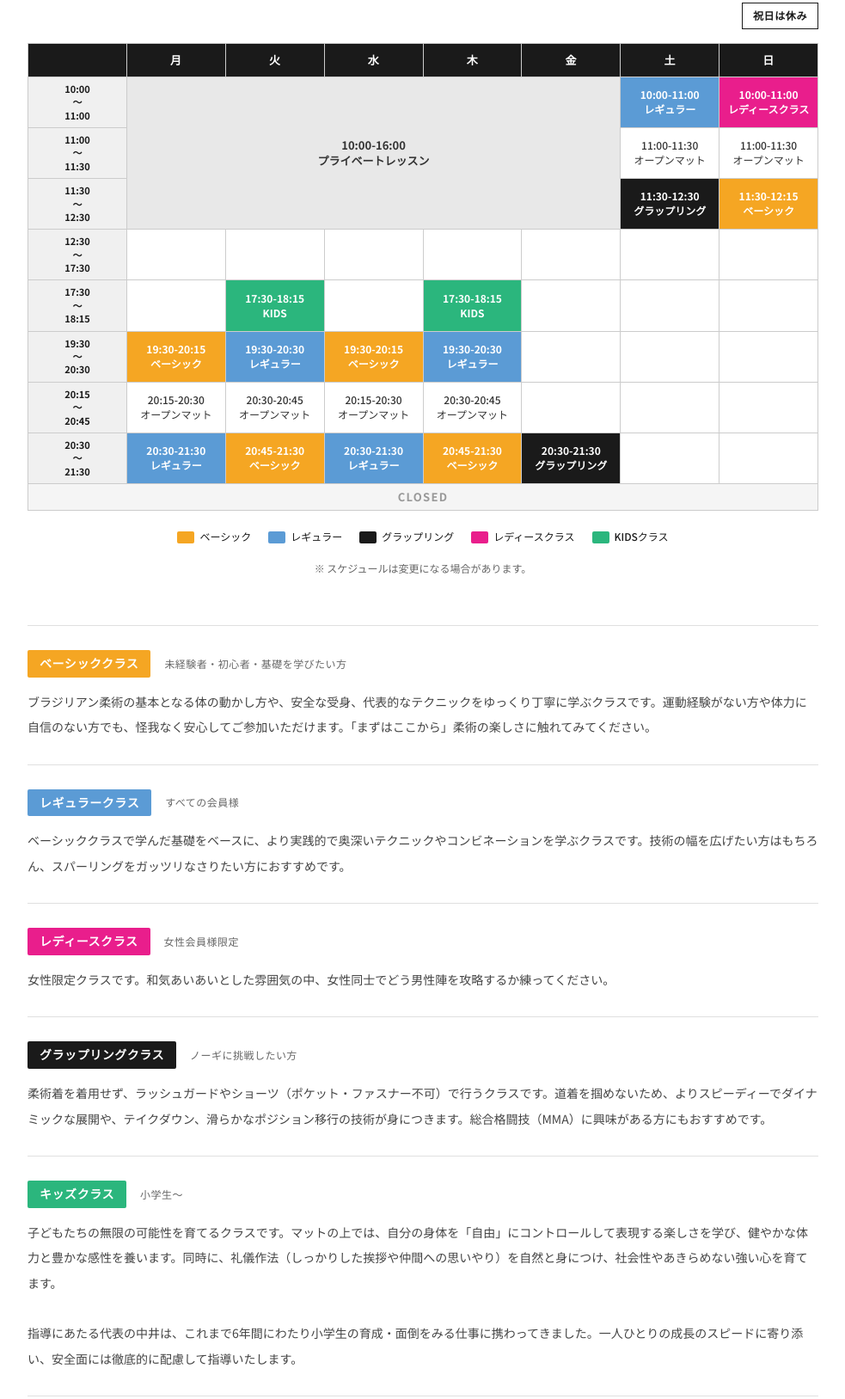
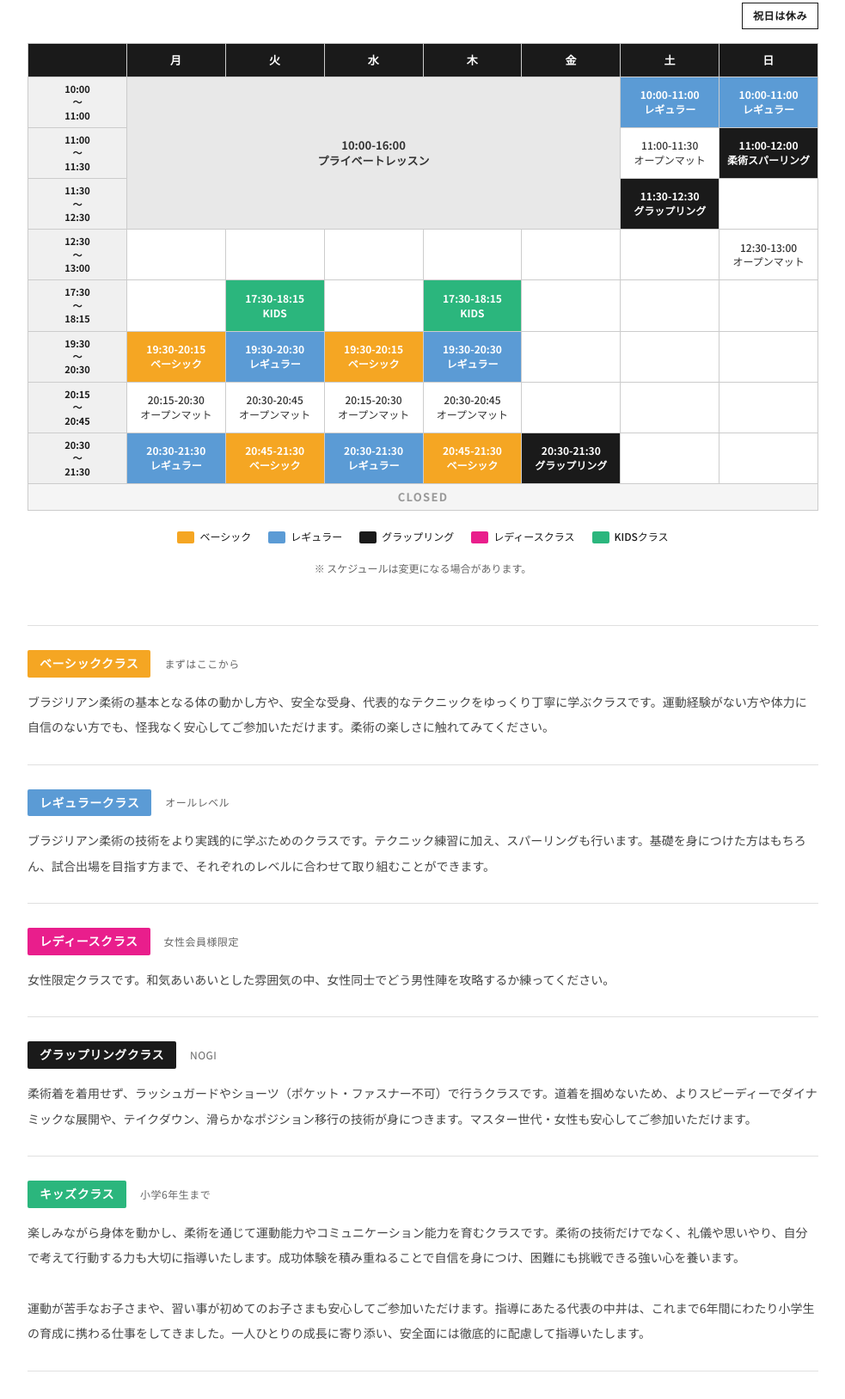
Before and after one commit to mrx-lab13/test, a plain HTML site: page schedule.html in a window 1280 px wide. Shown: the part 225-1852 px from the top of the page at 86% size, without its empty margins (148-1131 px from the left). Drawn offline with Linux system fonts and the light colour scheme.

Commit message:
Add files via upload

```diff
--- a/schedule.html
+++ b/schedule.html
@@ -307,31 +307,31 @@
                 <td class="col-time">10:00<br>〜<br>11:00</td>
                 <td class="private" rowspan="3" colspan="5">10:00-16:00<br>プライベートレッスン</td>
                 <td class="regular">10:00-11:00<br>レギュラー</td>
-                <td class="ladies">10:00-11:00<br>レディースクラス</td>
+                <td class="regular">10:00-11:00<br>レギュラー</td>
               </tr>
 
               <tr>
                 <td class="col-time">11:00<br>〜<br>11:30</td>
                 <td class="openmat">11:00-11:30<br>オープンマット</td>
-                <td class="openmat">11:00-11:30<br>オープンマット</td>
+                <td class="grappling">11:00-12:00<br>柔術スパーリング</td>
               </tr>
 
               <tr>
                 <td class="col-time">11:30<br>〜<br>12:30</td>
                 <td class="grappling">11:30-12:30<br>グラップリング</td>
-                <td class="basic">11:30-12:15<br>ベーシック</td>
+                <td class="empty"></td>
               </tr>
 
               <!-- 空白帯 -->
               <tr>
-                <td class="col-time">12:30<br>〜<br>17:30</td>
+                <td class="col-time">12:30<br>〜<br>13:00</td>
                 <td class="empty"></td>
                 <td class="empty"></td>
                 <td class="empty"></td>
                 <td class="empty"></td>
                 <td class="empty"></td>
                 <td class="empty"></td>
-                <td class="empty"></td>
+                <td class="openmat">12:30-13:00<br>オープンマット</td>
               </tr>
 
               <!-- KIDS -->
@@ -408,17 +408,17 @@
           <div class="class-desc-item">
             <div class="class-desc-header basic-header">
               <span class="class-desc-tag">ベーシッククラス</span>
-              <span class="class-desc-target">未経験者・初心者・基礎を学びたい方</span>
+              <span class="class-desc-target">まずはここから</span>
             </div>
-            <p class="class-desc-body">ブラジリアン柔術の基本となる体の動かし方や、安全な受身、代表的なテクニックをゆっくり丁寧に学ぶクラスです。運動経験がない方や体力に自信のない方でも、怪我なく安心してご参加いただけます。「まずはここから」柔術の楽しさに触れてみてください。</p>
+            <p class="class-desc-body">ブラジリアン柔術の基本となる体の動かし方や、安全な受身、代表的なテクニックをゆっくり丁寧に学ぶクラスです。運動経験がない方や体力に自信のない方でも、怪我なく安心してご参加いただけます。柔術の楽しさに触れてみてください。</p>
           </div>
 
           <div class="class-desc-item">
             <div class="class-desc-header regular-header">
               <span class="class-desc-tag">レギュラークラス</span>
-              <span class="class-desc-target">すべての会員様</span>
+              <span class="class-desc-target">オールレベル</span>
             </div>
-            <p class="class-desc-body">ベーシッククラスで学んだ基礎をベースに、より実践的で奥深いテクニックやコンビネーションを学ぶクラスです。技術の幅を広げたい方はもちろん、スパーリングをガッツリなさりたい方におすすめです。</p>
+            <p class="class-desc-body">ブラジリアン柔術の技術をより実践的に学ぶためのクラスです。テクニック練習に加え、スパーリングも行います。基礎を身につけた方はもちろん、試合出場を目指す方まで、それぞれのレベルに合わせて取り組むことができます。</p>
           </div>
 
           <div class="class-desc-item">
@@ -432,17 +432,17 @@
           <div class="class-desc-item">
             <div class="class-desc-header grappling-header">
               <span class="class-desc-tag">グラップリングクラス</span>
-              <span class="class-desc-target">ノーギに挑戦したい方</span>
+              <span class="class-desc-target">NOGI</span>
             </div>
-            <p class="class-desc-body">柔術着を着用せず、ラッシュガードやショーツ（ポケット・ファスナー不可）で行うクラスです。道着を掴めないため、よりスピーディーでダイナミックな展開や、テイクダウン、滑らかなポジション移行の技術が身につきます。総合格闘技（MMA）に興味がある方にもおすすめです。</p>
+            <p class="class-desc-body">柔術着を着用せず、ラッシュガードやショーツ（ポケット・ファスナー不可）で行うクラスです。道着を掴めないため、よりスピーディーでダイナミックな展開や、テイクダウン、滑らかなポジション移行の技術が身につきます。マスター世代・女性も安心してご参加いただけます。</p>
           </div>
 
           <div class="class-desc-item">
             <div class="class-desc-header kids-header">
               <span class="class-desc-tag">キッズクラス</span>
-              <span class="class-desc-target">小学生〜</span>
+              <span class="class-desc-target">小学6年生まで</span>
             </div>
-            <p class="class-desc-body">子どもたちの無限の可能性を育てるクラスです。マットの上では、自分の身体を「自由」にコントロールして表現する楽しさを学び、健やかな体力と豊かな感性を養います。同時に、礼儀作法（しっかりした挨拶や仲間への思いやり）を自然と身につけ、社会性やあきらめない強い心を育てます。<br><br>指導にあたる代表の中井は、これまで6年間にわたり小学生の育成・面倒をみる仕事に携わってきました。一人ひとりの成長のスピードに寄り添い、安全面には徹底的に配慮して指導いたします。</p>
+            <p class="class-desc-body">楽しみながら身体を動かし、柔術を通じて運動能力やコミュニケーション能力を育むクラスです。柔術の技術だけでなく、礼儀や思いやり、自分で考えて行動する力も大切に指導いたします。成功体験を積み重ねることで自信を身につけ、困難にも挑戦できる強い心を養います。<br><br>運動が苦手なお子さまや、習い事が初めてのお子さまも安心してご参加いただけます。指導にあたる代表の中井は、これまで6年間にわたり小学生の育成に携わる仕事をしてきました。一人ひとりの成長に寄り添い、安全面には徹底的に配慮して指導いたします。</p>
           </div>
 
         </div>
```
Also changed, not shown: concept.html (+1 -1 lines), contact.html (+1 -1 lines), index.html (+1 -1 lines), instructor.html (+4 -5 lines), pricing.html (+6 -6 lines).
